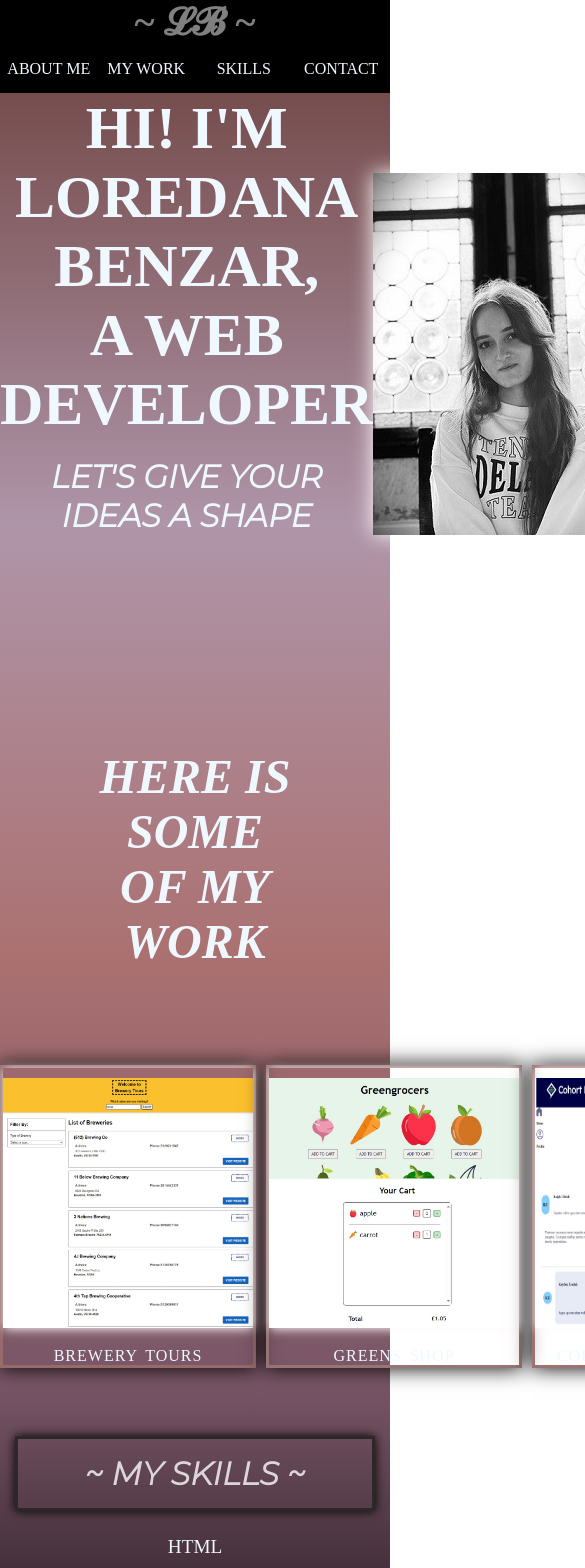
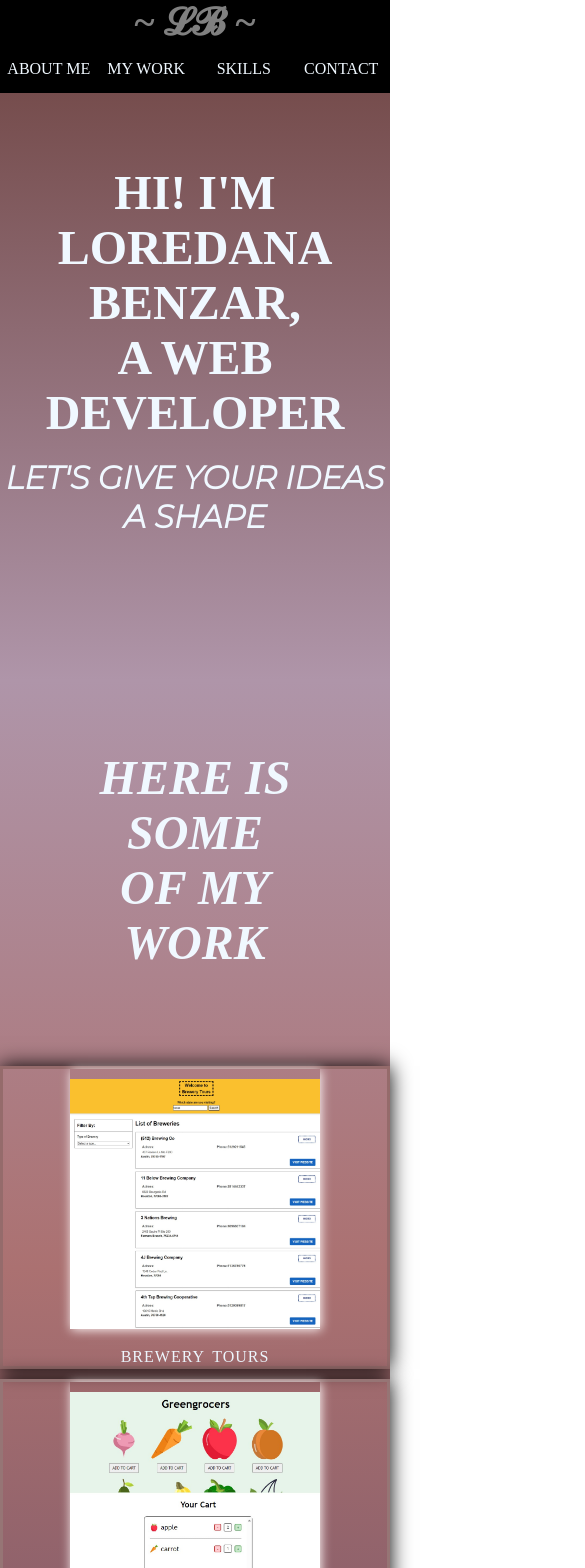
Before and after one commit to LAVINIABENZAR/My-Portfolio, a React (Vite) app: page / in a window 390 px wide. Shown: the top 1568 px of the page, 585 px wide, since content can reach past the window. Built offline with nearby package versions, Linux system fonts and the light colour scheme.

Commit message:
media queries added

```diff
--- a/src/App.css
+++ b/src/App.css
@@ -1,6 +1,7 @@
 * {
   margin: 0;
   padding: 0;
+  scroll-behavior: smooth;
 }
 
 
@@ -76,7 +77,6 @@ img {
 
 a {
   text-decoration: none;
-  scroll-behavior: smooth;
   color: lightgrey;
 }
 
@@ -88,13 +88,11 @@ a:hover {
 
 .about {
    grid-area: about;
-   scroll-behavior: smooth;
    color: aliceblue;
 }
 
 .my-work {
    grid-area: my-work;
-   scroll-behavior: smooth;
    color: aliceblue;
 }
 
@@ -162,14 +160,12 @@ a:hover {
 .contact {
    grid-area: contact;
    text-align: center;
-   scroll-behavior: smooth;
    color: aliceblue;
 }
 
 .main {
    grid-area: main;
    background: linear-gradient( rgb(118, 77, 77), rgb(175, 149, 169), rgb(171, 113, 113),  rgb(120, 85, 102), black);
-  scroll-behavior: smooth;
   color: aliceblue;
 }
 
@@ -198,8 +194,6 @@ a:hover {
 
 .section {
   grid-area: section;
-  scroll-behavior: smooth;
-
 }
 
 .skills-title {
@@ -217,7 +211,6 @@ a:hover {
 .footer {
    grid-area: footer;
    background-color: rgb(0, 0, 0);
-   scroll-behavior: smooth;
 }
 
 .socials {
@@ -280,3 +273,27 @@ a:hover {
   letter-spacing: 1px;
   word-spacing: 3px;
 }
+
+@media screen and (max-width:900px)  {
+  .projects {
+    display: grid;
+    grid-template:
+    "project-1"
+    "project-2"
+    "project-3";
+  }
+
+  .hero-message-1 {
+    padding-top: 1.5em;
+  }
+
+  .hero-message {
+    font-size: 3em;
+  }
+}
+
+@media screen and (max-width:600px) {
+  .hero-image {
+    display: none;
+  }
+}
--- a/src/App.jsx
+++ b/src/App.jsx
@@ -26,7 +26,7 @@ function App() {
 
       <div className='hero'>
        <div className='hero-text'>
-        <h1 className='hero-message'>HI! I'M LOREDANA BENZAR, </h1>
+        <h1 className='hero-message hero-message-1'>HI! I'M LOREDANA BENZAR, </h1>
         <h1 className='hero-message'>A WEB DEVELOPER</h1>
         <br />
         <h1 className='hero-message-2'>LET'S GIVE YOUR IDEAS A SHAPE</h1>
```
